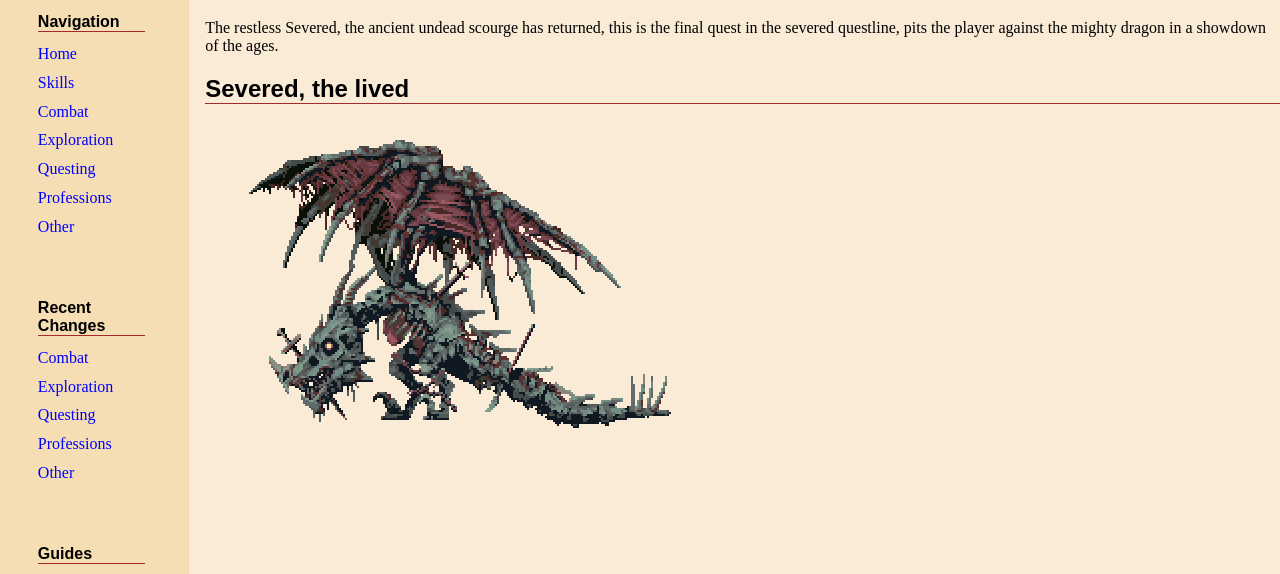
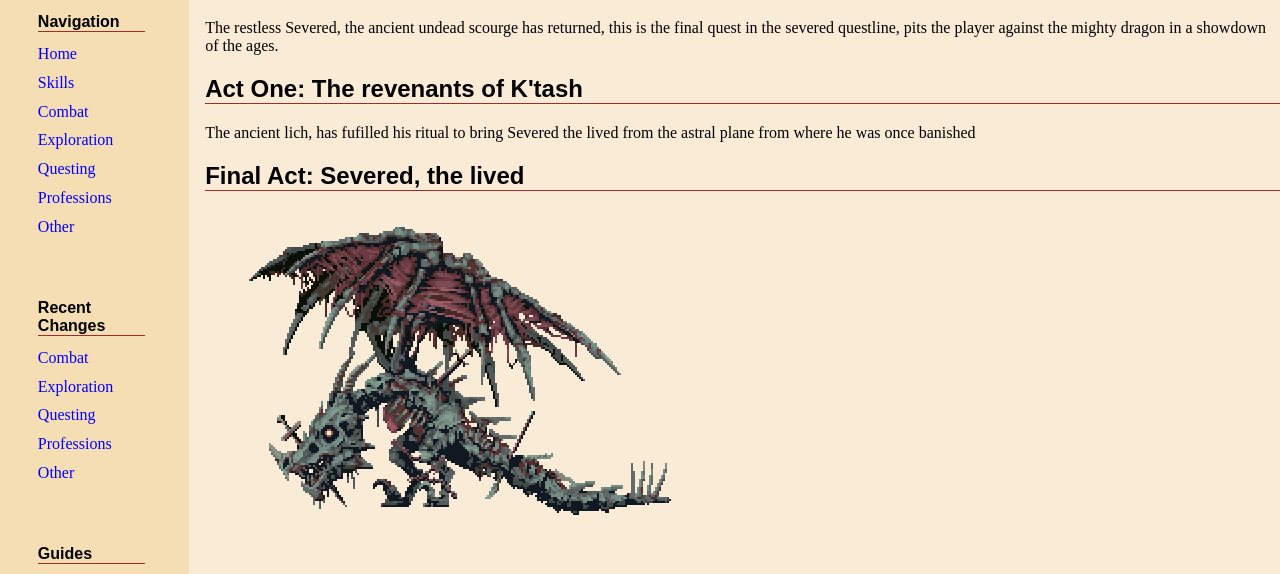
Before and after one commit to bailey-long/MMO_Wiki, a plain HTML site: page src/Quests/Q_Two/fates_severed.html in a window 1280 px wide. Shown: the part 152-726 px from the top of the page. Drawn offline with Linux system fonts and the light colour scheme; a web font is replaced by a local one.

Commit message:
updated quest pages

```diff
--- a/src/Quests/Q_Two/fates_severed.html
+++ b/src/Quests/Q_Two/fates_severed.html
@@ -21,7 +21,9 @@
     <div class="content">
         <h1>Fates Severed</h1>
         <p>The restless Severed, the ancient undead scourge has returned, this is the final quest in the severed questline, pits the player against the mighty dragon in a showdown of the ages.</p>
-        <h2>Severed, the lived</h2>
+        <h2>Act One: The revenants of K'tash</h2>
+        <p>The ancient lich, has fufilled his ritual to bring Severed the lived from the astral plane from where he was once banished</p>
+        <h2>Final Act: Severed, the lived</h2>
         <img src="/Content/dragon.gif?v=1" alt="Severed, the lived" aria-label="Undead dragon">
     </div>
 
```
